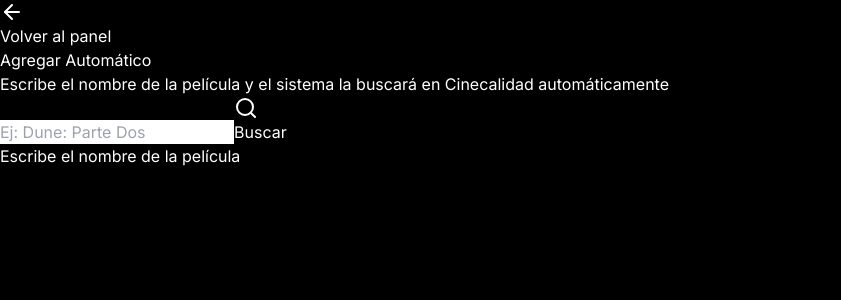
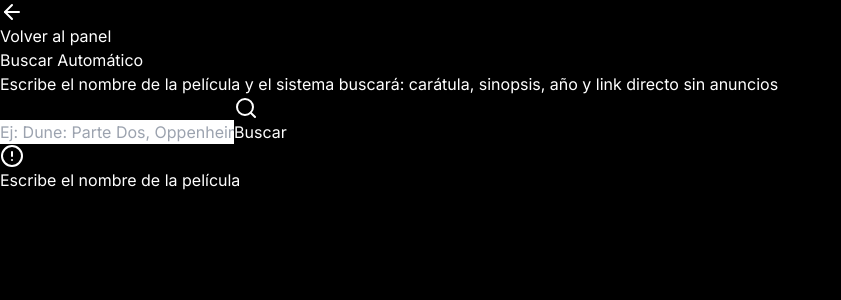
Before and after one commit to adonisventuramartinez-ai/onyx-prime, a Next.js app: page /agregar-auto in a window 1280 px wide. Both pictures are taken after a click on the button "Buscar". Shown: the top 300 px of the page, without its empty margins (0-841 px from the left). Built offline with nearby package versions, Linux system fonts and the light colour scheme.

Commit message:
Enhance movie search and saving functionality
Added new state for 'guardado' and updated UI to reflect saving status. Enhanced error handling and improved user feedback for movie search functionality.

```diff
--- a/app/agregar-auto/page.tsx
+++ b/app/agregar-auto/page.tsx
@@ -3,7 +3,7 @@
 import { useState } from "react";
 import { useRouter } from "next/navigation";
 import Link from "next/link";
-import { ArrowLeft, Search, Sparkles, Loader2, ExternalLink } from "lucide-react";
+import { ArrowLeft, Search, Sparkles, Loader2, ExternalLink, CheckCircle, AlertCircle } from "lucide-react";
 
 interface PeliculaEncontrada {
   titulo: string;
@@ -22,6 +22,7 @@ export default function AgregarAutoPage() {
   const [resultado, setResultado] = useState<PeliculaEncontrada | null>(null);
   const [error, setError] = useState("");
   const [guardando, setGuardando] = useState(false);
+  const [guardado, setGuardado] = useState(false);
 
   const buscarPelicula = async () => {
     if (!nombre.trim()) {
@@ -32,6 +33,7 @@ export default function AgregarAutoPage() {
     setCargando(true);
     setError("");
     setResultado(null);
+    setGuardado(false);
 
     try {
       const res = await fetch(`/api/buscar-cinecalidad?nombre=${encodeURIComponent(nombre)}`);
@@ -44,6 +46,10 @@ export default function AgregarAutoPage() {
 
       if (data.pelicula) {
         setResultado(data.pelicula);
+        // Si no tiene link directo, mostrar advertencia
+        if (!data.pelicula.link_directo) {
+          setError("⚠️ No se encontró link directo. Se usará la página de detalle.");
+        }
       } else {
         setError("No se encontró la película en Cinecalidad");
       }
@@ -63,13 +69,19 @@ export default function AgregarAutoPage() {
         method: "POST",
         headers: { "Content-Type": "application/json" },
         body: JSON.stringify({
-          ...resultado,
+          titulo: resultado.titulo,
+          anio: resultado.anio,
+          genero: resultado.genero,
+          sinopsis: resultado.sinopsis,
+          caratula: resultado.caratula,
+          link_directo: resultado.link_directo || resultado.link || "",
           fuente: "cinecalidad",
         }),
       });
 
       if (res.ok) {
-        router.push("/admin");
+        setGuardado(true);
+        setTimeout(() => router.push("/admin"), 1500);
       } else {
         setError("Error al guardar la película");
       }
@@ -91,22 +103,22 @@ export default function AgregarAutoPage() {
         </Link>
 
         <h1 className="text-3xl font-bold mb-2">
-          <span className="text-white">Agregar</span>
+          <span className="text-white">Buscar</span>
           <span className="text-[#d4af37]"> Automático</span>
         </h1>
         <p className="text-gray-400 text-sm mb-6">
-          Escribe el nombre de la película y el sistema la buscará en Cinecalidad automáticamente
+          Escribe el nombre de la película y el sistema buscará: carátula, sinopsis, año y link directo sin anuncios
         </p>
 
         {/* Buscador */}
         <div className="flex gap-3 mb-6">
           <input
             type="text"
-            placeholder="Ej: Dune: Parte Dos"
+            placeholder="Ej: Dune: Parte Dos, Oppenheimer, Barbie..."
             value={nombre}
             onChange={(e) => setNombre(e.target.value)}
             onKeyDown={(e) => e.key === "Enter" && buscarPelicula()}
-            className="flex-1 bg-gray-900/50 border border-gray-700 rounded-xl px-4 py-3 focus:border-[#d4af37] focus:outline-none transition-colors text-white"
+            className="flex-1 bg-gray-900/50 border border-gray-700 rounded-xl px-4 py-3 focus:border-[#d4af37] focus:outline-none transition-colors text-white placeholder-gray-500"
           />
           <button
             onClick={buscarPelicula}
@@ -119,29 +131,37 @@ export default function AgregarAutoPage() {
         </div>
 
         {error && (
-          <div className="bg-red-500/10 border border-red-500/30 rounded-xl p-4 text-red-400 mb-6">
-            {error}
+          <div className={`rounded-xl p-4 mb-6 flex items-start gap-3 ${
+            error.includes("⚠️")
+              ? "bg-yellow-500/10 border border-yellow-500/30 text-yellow-400"
+              : "bg-red-500/10 border border-red-500/30 text-red-400"
+          }`}>
+            <AlertCircle className="w-5 h-5 flex-shrink-0 mt-0.5" />
+            <span>{error}</span>
           </div>
         )}
 
-        {/* Resultado */}
         {cargando && (
           <div className="text-center py-12">
             <Loader2 className="w-12 h-12 animate-spin text-[#d4af37] mx-auto mb-4" />
             <p className="text-gray-400">Buscando en Cinecalidad...</p>
+            <p className="text-gray-500 text-sm mt-2">Obteniendo carátula, sinopsis y link directo</p>
           </div>
         )}
 
         {resultado && !cargando && (
-          <div className="bg-gray-900/50 border border-gray-700 rounded-2xl p-6">
-            <div className="flex items-start gap-6">
+          <div className={`bg-gray-900/50 border rounded-2xl p-6 ${guardado ? 'border-green-500/50' : 'border-gray-700'}`}>
+            <div className="flex flex-col sm:flex-row items-start gap-6">
               {/* Carátula */}
-              <div className="w-32 flex-shrink-0">
+              <div className="w-32 flex-shrink-0 mx-auto sm:mx-0">
                 {resultado.caratula ? (
                   <img
                     src={resultado.caratula}
                     alt={resultado.titulo}
                     className="w-full rounded-lg shadow-lg"
+                    onError={(e) => {
+                      (e.target as HTMLImageElement).src = '';
+                    }}
                   />
                 ) : (
                   <div className="w-full aspect-[2/3] bg-gray-800 rounded-lg flex items-center justify-center text-gray-500 text-sm">
@@ -152,20 +172,30 @@ export default function AgregarAutoPage() {
 
               {/* Info */}
               <div className="flex-1 min-w-0">
+                <div className="flex items-start justify-between">
+                  <div>
                     <h2 className="text-2xl font-bold">{resultado.titulo}</h2>
-                <div className="flex gap-3 mt-1">
+                    <div className="flex flex-wrap gap-3 mt-1">
                       <span className="text-sm text-gray-400">{resultado.anio}</span>
                       <span className="text-sm text-gray-400">{resultado.genero}</span>
                       <span className="text-xs bg-blue-500/20 text-blue-400 px-2 py-0.5 rounded-full">
-                    Cinecalidad
+                        🤖 Cinecalidad
                       </span>
                     </div>
+                  </div>
+                  {guardado && (
+                    <span className="flex items-center gap-1 text-green-400 text-sm bg-green-500/20 px-3 py-1 rounded-full">
+                      <CheckCircle className="w-4 h-4" /> Guardado
+                    </span>
+                  )}
+                </div>
+
                 <p className="text-gray-300 text-sm mt-3 line-clamp-3">{resultado.sinopsis}</p>
 
-                {/* Link directo */}
-                {resultado.link_directo && (
+                {/* Link directo sin anuncios */}
                 <div className="mt-4 p-3 bg-gray-800/50 rounded-lg border border-gray-700">
                   <p className="text-xs text-gray-500 mb-1">🎬 Link directo (sin anuncios):</p>
+                  {resultado.link_directo ? (
                     <a
                       href={resultado.link_directo}
                       target="_blank"
@@ -173,11 +203,14 @@ export default function AgregarAutoPage() {
                       className="text-[#d4af37] text-sm hover:underline flex items-center gap-1 truncate"
                     >
                       {resultado.link_directo}
-                      <ExternalLink className="w-3 h-3" />
+                      <ExternalLink className="w-3 h-3 flex-shrink-0" />
                     </a>
+                  ) : (
+                    <p className="text-yellow-400 text-sm">⚠️ No se encontró link directo. Se usará la página de detalle.</p>
+                  )}
                 </div>
-                )}
 
+                {!guardado && (
                   <button
                     onClick={guardarPelicula}
                     disabled={guardando}
@@ -186,6 +219,7 @@ export default function AgregarAutoPage() {
                     {guardando ? <Loader2 className="w-4 h-4 animate-spin" /> : <Sparkles className="w-4 h-4" />}
                     {guardando ? "Guardando..." : "Guardar en catálogo"}
                   </button>
+                )}
               </div>
             </div>
           </div>
```
Lines whose indentation alone changed are shown as unchanged.
